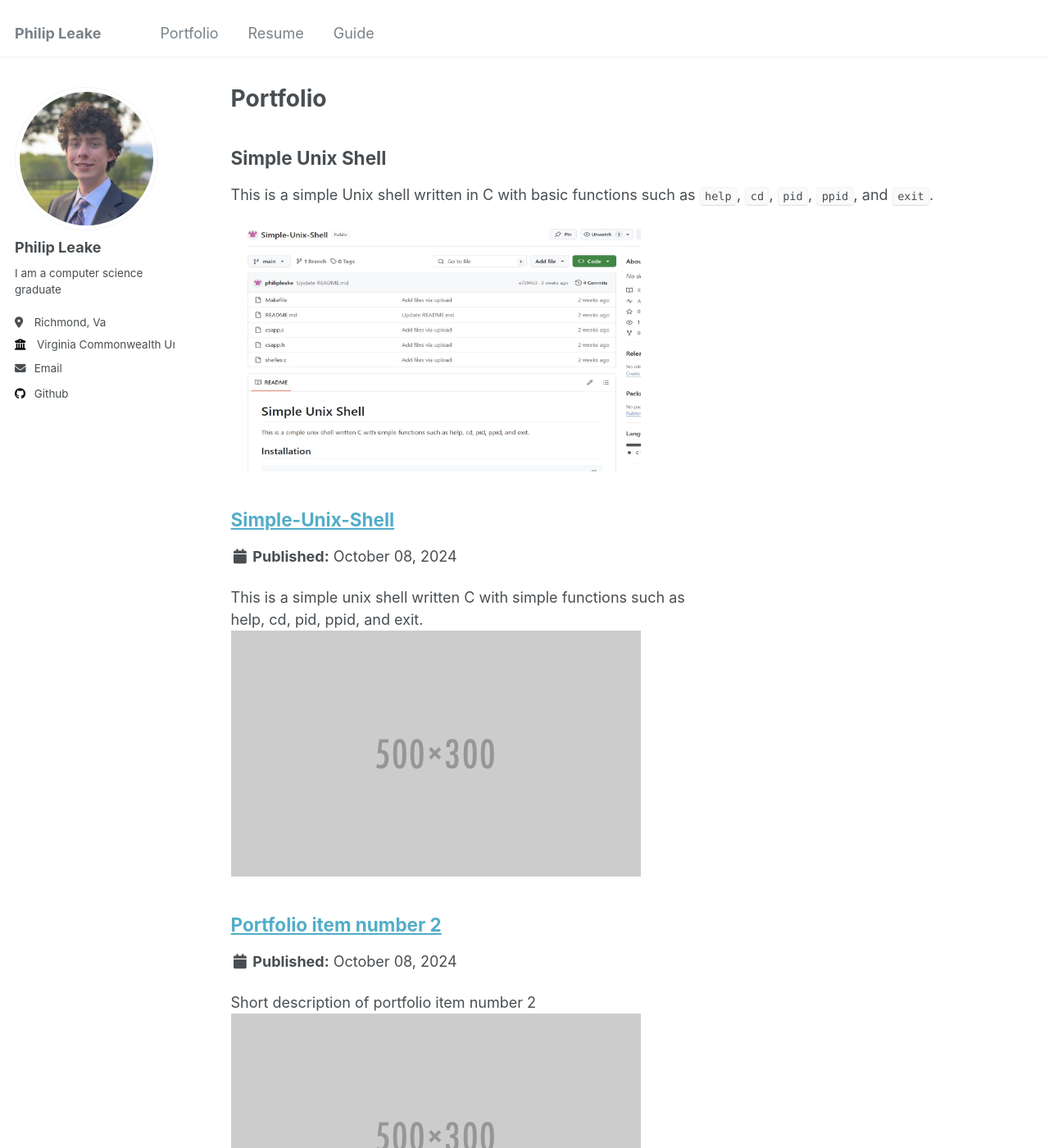
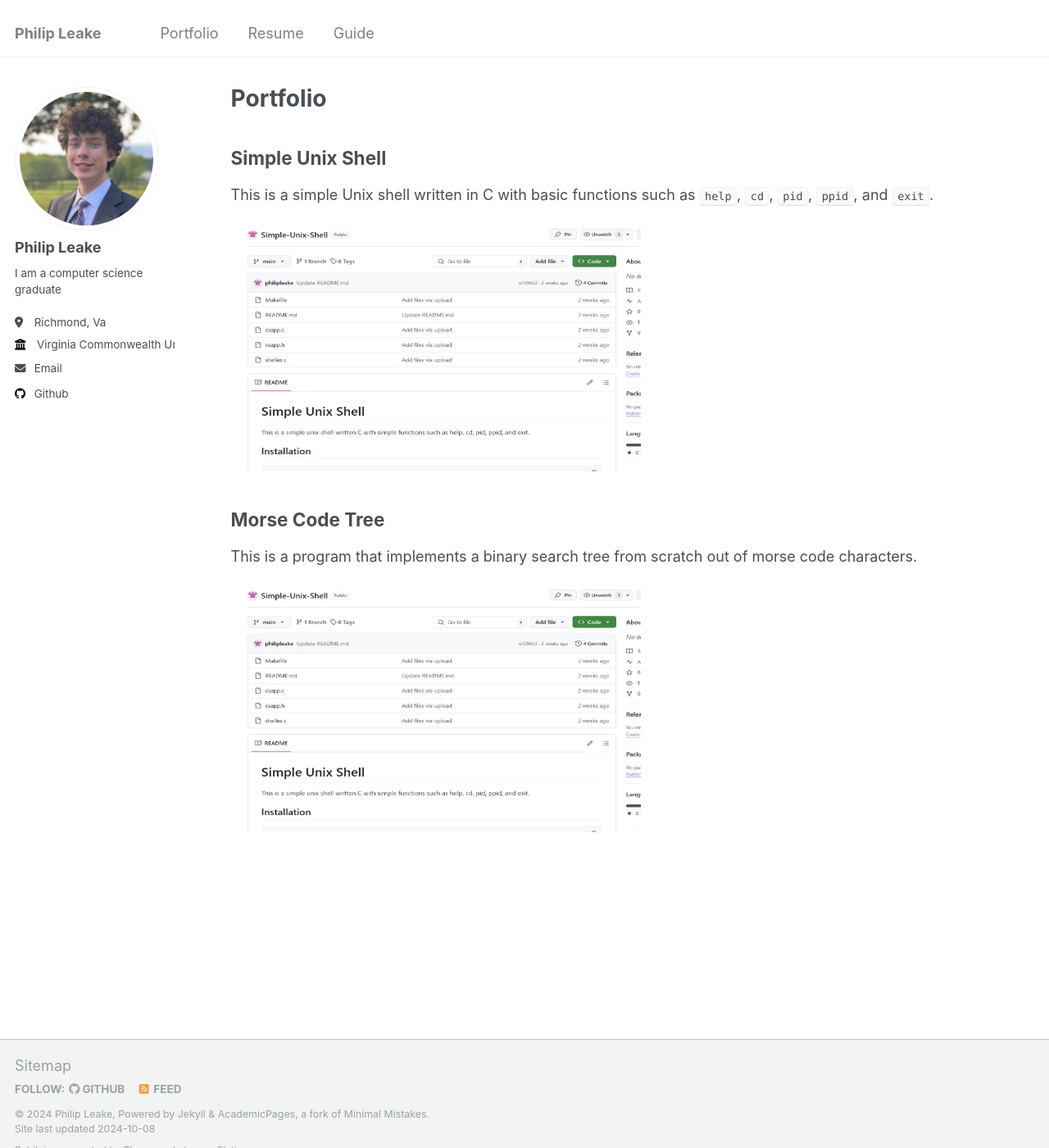
Before and after one commit to philipleake/philipleake.github.io, a Jekyll site: the page built from _pages/portfolio.html, in a window 1280 px wide and 1400 px high. Shown: the whole window at 82% size. Built offline with Jekyll 4.4.1, drawn with Linux system fonts in a browser that asks for light colours.

Commit message:
Update portfolio.html

```diff
--- a/_pages/portfolio.html
+++ b/_pages/portfolio.html
@@ -14,6 +14,10 @@ author_profile: true
   </a>
 </div>
 
-{% for post in site.portfolio %}
-  {% include archive-single.html %}
-{% endfor %}
+<div class="portfolio-item">
+  <h2>Morse Code Tree</h2>
+  <p>This is a program that implements a binary search tree from scratch out of morse code characters.</p>
+  <a href="https://github.com/philipleake/MorseCodeTree" target="_blank">
+    <img src="/images/unix.jpg" alt="Morse Code Tree Project" style="width:500px;height:300px;">
+  </a>
+</div>
```
